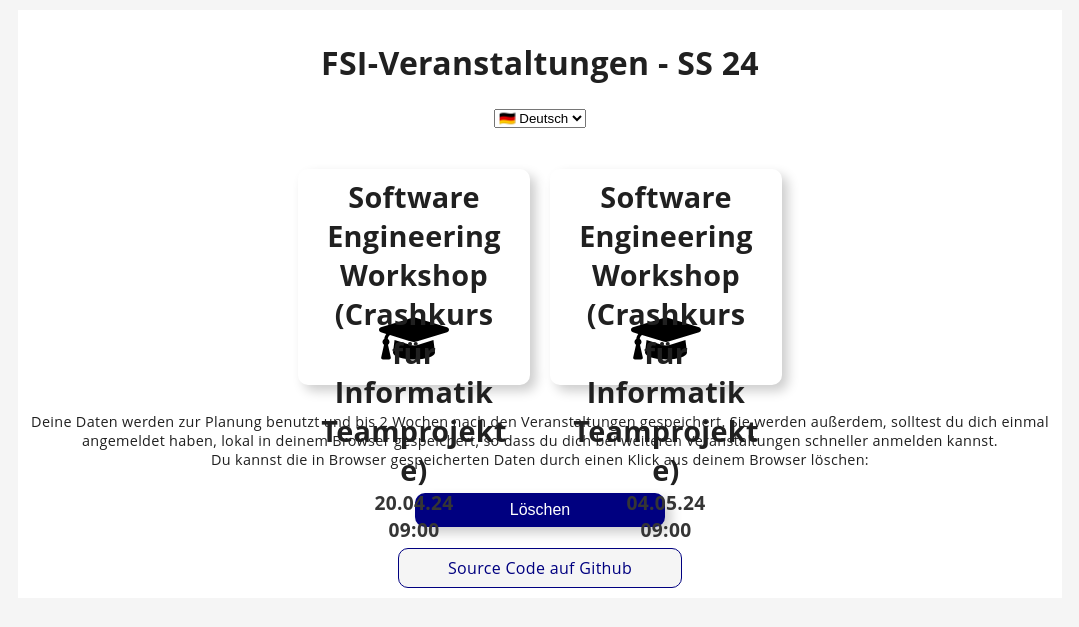
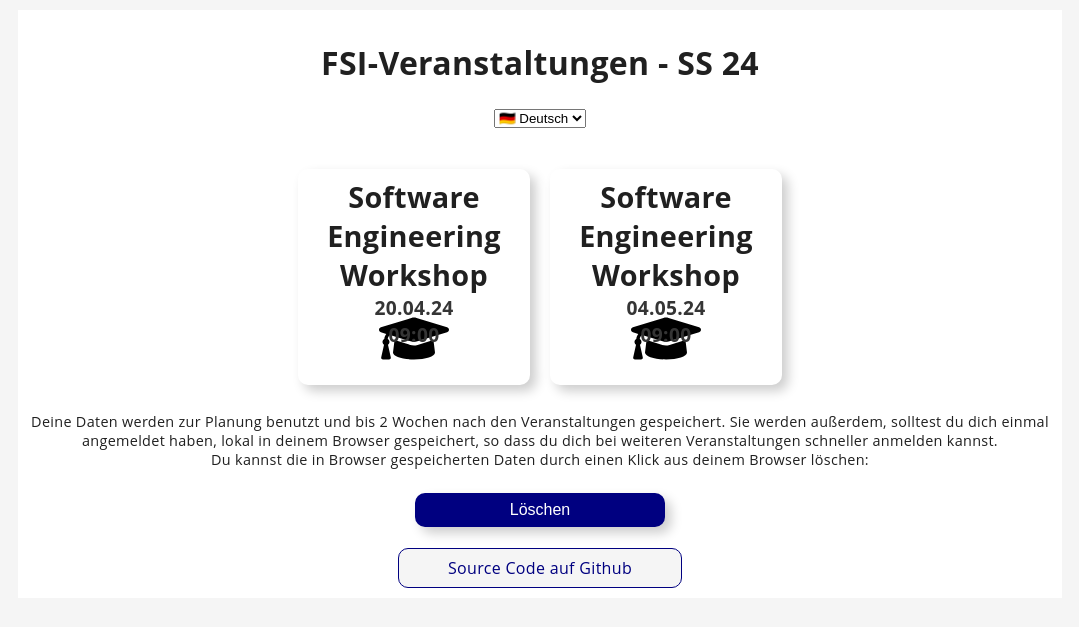
Before and after one commit to fsi-tue/eei, a PHP site: page /index.php in a window 1280 px wide. Shown: the top 627 px of the page, without its empty margins (100-1179 px from the left). Run offline with PHP 8.4, Linux system fonts and the light colour scheme; data that the repository does not hold is empty; some libraries are stand-ins or nearby versions.

Commit message:
Shorten event titles so they don't overflow

```diff
--- a/event_data.php
+++ b/event_data.php
@@ -17,7 +17,7 @@ $events = [
             # SE Workshop
             "ws-software-engineering" => [
                 "link" => "ws-software-engineering",
-                "name" => 'Software Engineering Workshop (Crashkurs für Informatik Teamprojekte)',
+                "name" => 'Software Engineering Workshop',
                 "startUTS" => mktime('9', '0', '0', '04', '20', '2024'),
                 "active" => TRUE,
                 "cancelled" => FALSE,
@@ -37,7 +37,7 @@ $events = [
             ],
             "ws-software-engineering2" => [
                 "link" => "ws-software-engineering2",
-                "name" => 'Software Engineering Workshop (Crashkurs für Informatik Teamprojekte)',
+                "name" => 'Software Engineering Workshop',
                 "startUTS" => mktime('9', '0', '0', '05', '04', '2024'),
                 "active" => TRUE,
                 "cancelled" => FALSE,
```
